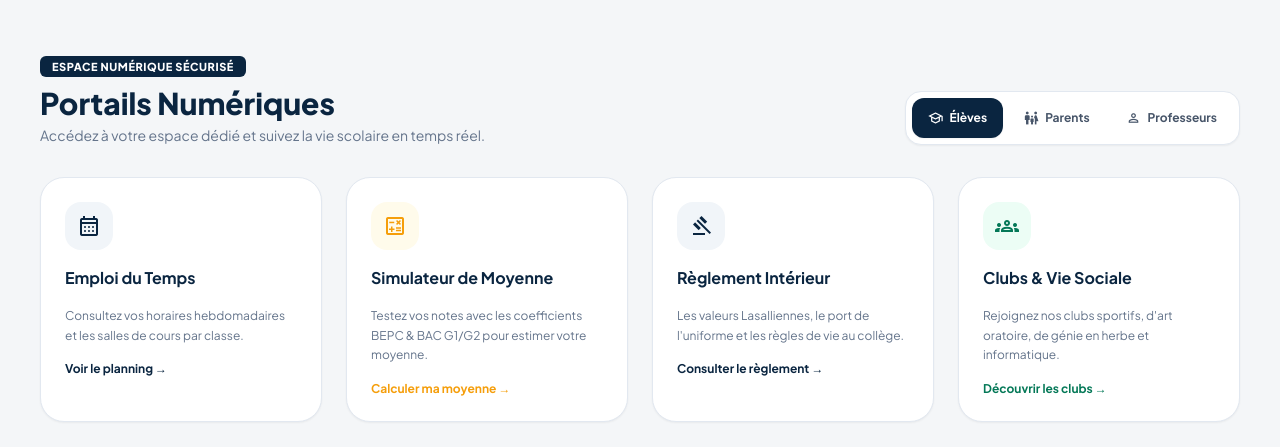
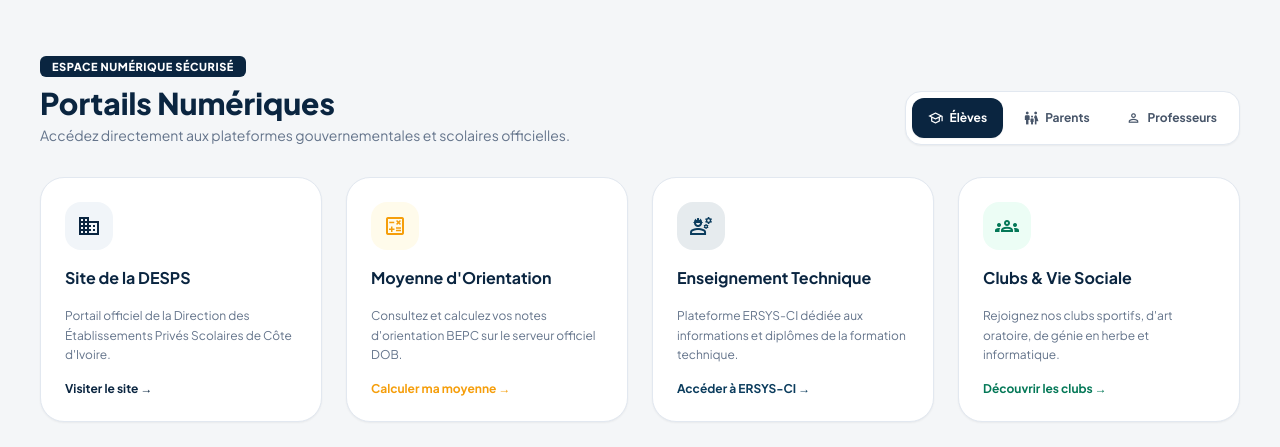
Before and after one commit to QWES007/site-jbs2, a React (Vite) app: page / in a window 1280 px wide. Shown: the part 1480-1927 px from the top of the page. Built offline with nearby package versions, Linux system fonts and the light colour scheme.

Commit message:
Mise a jour des portails numeriques et leurs icones

```diff
--- a/src/App.tsx
+++ b/src/App.tsx
@@ -24,7 +24,7 @@
   phone: "07 48 627 869",
   phoneFormatted: "+225 07 48 62 78 69",
   email: "college.jbs2@gmail.com",
-  mapsUrl: "https://www.google.com/maps?q=5.340777,-4.052753", // <--- Coordonnées GPS exactes (L 14)
+  mapsUrl: "https://www.google.com/maps?q=5.340777,-4.052753",
 };
 
 export default function App() {
@@ -301,7 +301,7 @@
         </div>
       </section>
 
-      {/* 4. PORTAILS NUMÉRIQUES */}
+      {/* 4. PORTAILS NUMÉRIQUES (MIS À JOUR AVEC VOS LIENS OFFICIELS) */}
       <section id="portails" className="max-w-7xl mx-auto px-4 lg:px-10 py-12 space-y-8">
         <div className="flex flex-col md:flex-row md:items-end justify-between gap-4">
           <div>
@@ -309,7 +309,7 @@
               ESPACE NUMÉRIQUE SÉCURISÉ
             </span>
             <h2 className="text-3xl font-extrabold text-[#0a2540] mt-2">Portails Numériques</h2>
-            <p className="text-xs sm:text-sm text-slate-500 mt-1">Accédez à votre espace dédié et suivez la vie scolaire en temps réel.</p>
+            <p className="text-xs sm:text-sm text-slate-500 mt-1">Accédez directement aux plateformes gouvernementales et scolaires officielles.</p>
           </div>
 
           <div className="bg-white p-1.5 rounded-2xl border border-slate-200 flex gap-1 shadow-sm">
@@ -335,33 +335,44 @@
         </div>
 
         <div className="grid sm:grid-cols-2 lg:grid-cols-4 gap-6">
+
+          {/* Rubrique 1: Site de la DESPS */}
           <div className="bg-white p-6 rounded-3xl border border-slate-200 shadow-sm space-y-4 hover:shadow-md transition-shadow">
             <div className="w-12 h-12 bg-slate-100 rounded-2xl flex items-center justify-center text-[#0a2540]">
-              <span className="material-symbols-outlined text-2xl">calendar_month</span>
+              <span className="material-symbols-outlined text-2xl">domain</span>
             </div>
-            <h3 className="font-bold text-base text-[#0a2540]">Emploi du Temps</h3>
-            <p className="text-xs text-slate-500 leading-relaxed">Consultez vos horaires hebdomadaires et les salles de cours par classe.</p>
-            <button className="text-xs font-bold text-[#0a2540] flex items-center gap-1 hover:underline">Voir le planning →</button>
+            <h3 className="font-bold text-base text-[#0a2540]">Site de la DESPS</h3>
+            <p className="text-xs text-slate-500 leading-relaxed">Portail officiel de la Direction des Établissements Privés Scolaires de Côte d'Ivoire.</p>
+            <a href="https://mena-desps.org/" target="_blank" rel="noreferrer" className="text-xs font-bold text-[#0a2540] flex items-center gap-1 hover:underline">
+              Visiter le site →
+            </a>
           </div>
 
+          {/* Rubrique 2: Calcul de Moyenne d'Orientation */}
           <div className="bg-white p-6 rounded-3xl border border-slate-200 shadow-sm space-y-4 hover:shadow-md transition-shadow">
             <div className="w-12 h-12 bg-amber-50 rounded-2xl flex items-center justify-center text-[#f59e0b]">
               <span className="material-symbols-outlined text-2xl">calculate</span>
             </div>
-            <h3 className="font-bold text-base text-[#0a2540]">Simulateur de Moyenne</h3>
-            <p className="text-xs text-slate-500 leading-relaxed">Testez vos notes avec les coefficients BEPC & BAC G1/G2 pour estimer votre moyenne.</p>
-            <button className="text-xs font-bold text-[#f59e0b] flex items-center gap-1 hover:underline">Calculer ma moyenne →</button>
+            <h3 className="font-bold text-base text-[#0a2540]">Moyenne d'Orientation</h3>
+            <p className="text-xs text-slate-500 leading-relaxed">Consultez et calculez vos notes d'orientation BEPC sur le serveur officiel DOB.</p>
+            <a href="https://bourses.mendob.ci/index.php?adr=consultnotesbepc.inc" target="_blank" rel="noreferrer" className="text-xs font-bold text-[#f59e0b] flex items-center gap-1 hover:underline">
+              Calculer ma moyenne →
+            </a>
           </div>
 
+          {/* Rubrique 3: Enseignement Technique (ERSYS-CI) */}
           <div className="bg-white p-6 rounded-3xl border border-slate-200 shadow-sm space-y-4 hover:shadow-md transition-shadow">
-            <div className="w-12 h-12 bg-slate-100 rounded-2xl flex items-center justify-center text-[#0a2540]">
-              <span className="material-symbols-outlined text-2xl">gavel</span>
+            <div className="w-12 h-12 bg-[#0b3c5d]/10 rounded-2xl flex items-center justify-center text-[#0b3c5d]">
+              <span className="material-symbols-outlined text-2xl">engineering</span>
             </div>
-            <h3 className="font-bold text-base text-[#0a2540]">Règlement Intérieur</h3>
-            <p className="text-xs text-slate-500 leading-relaxed">Les valeurs Lasalliennes, le port de l'uniforme et les règles de vie au collège.</p>
-            <button className="text-xs font-bold text-[#0a2540] flex items-center gap-1 hover:underline">Consulter le règlement →</button>
+            <h3 className="font-bold text-base text-[#0a2540]">Enseignement Technique</h3>
+            <p className="text-xs text-slate-500 leading-relaxed">Plateforme ERSYS-CI dédiée aux informations et diplômes de la formation technique.</p>
+            <a href="https://www.ersys-ci.net/" target="_blank" rel="noreferrer" className="text-xs font-bold text-[#0b3c5d] flex items-center gap-1 hover:underline">
+              Accéder à ERSYS-CI →
+            </a>
           </div>
 
+          {/* Rubrique 4: Clubs & Vie Sociale */}
           <div className="bg-white p-6 rounded-3xl border border-slate-200 shadow-sm space-y-4 hover:shadow-md transition-shadow">
             <div className="w-12 h-12 bg-emerald-50 rounded-2xl flex items-center justify-center text-[#047857]">
               <span className="material-symbols-outlined text-2xl">groups</span>
@@ -370,6 +381,7 @@
             <p className="text-xs text-slate-500 leading-relaxed">Rejoignez nos clubs sportifs, d'art oratoire, de génie en herbe et informatique.</p>
             <button className="text-xs font-bold text-[#047857] flex items-center gap-1 hover:underline">Découvrir les clubs →</button>
           </div>
+
         </div>
 
         <div className="bg-[#0a2540] text-white p-6 rounded-3xl flex flex-col md:flex-row items-center justify-between gap-6 shadow-xl">
@@ -813,7 +825,7 @@
               ) : <div />}
 
               {inscriptionStep < 3 && (
-                <button onClick={() => setInscriptionStep(prev => prev + 1)} className="px-6 py-2.5 bg-[#0a2540] text-white rounded-xl text-xs font-bold flex items-center gap-1.5 ml-auto">
+                <button onClick={() => setInscriptionStep(prev => prev + 1)} className="px-6 py-2.5 bg-[#0a2540] text-[#ffffff] rounded-xl text-xs font-bold flex items-center gap-1.5 ml-auto">
                   <span>Étape Suivante</span>
                   <span className="material-symbols-outlined text-base">arrow_forward</span>
                 </button>
```
